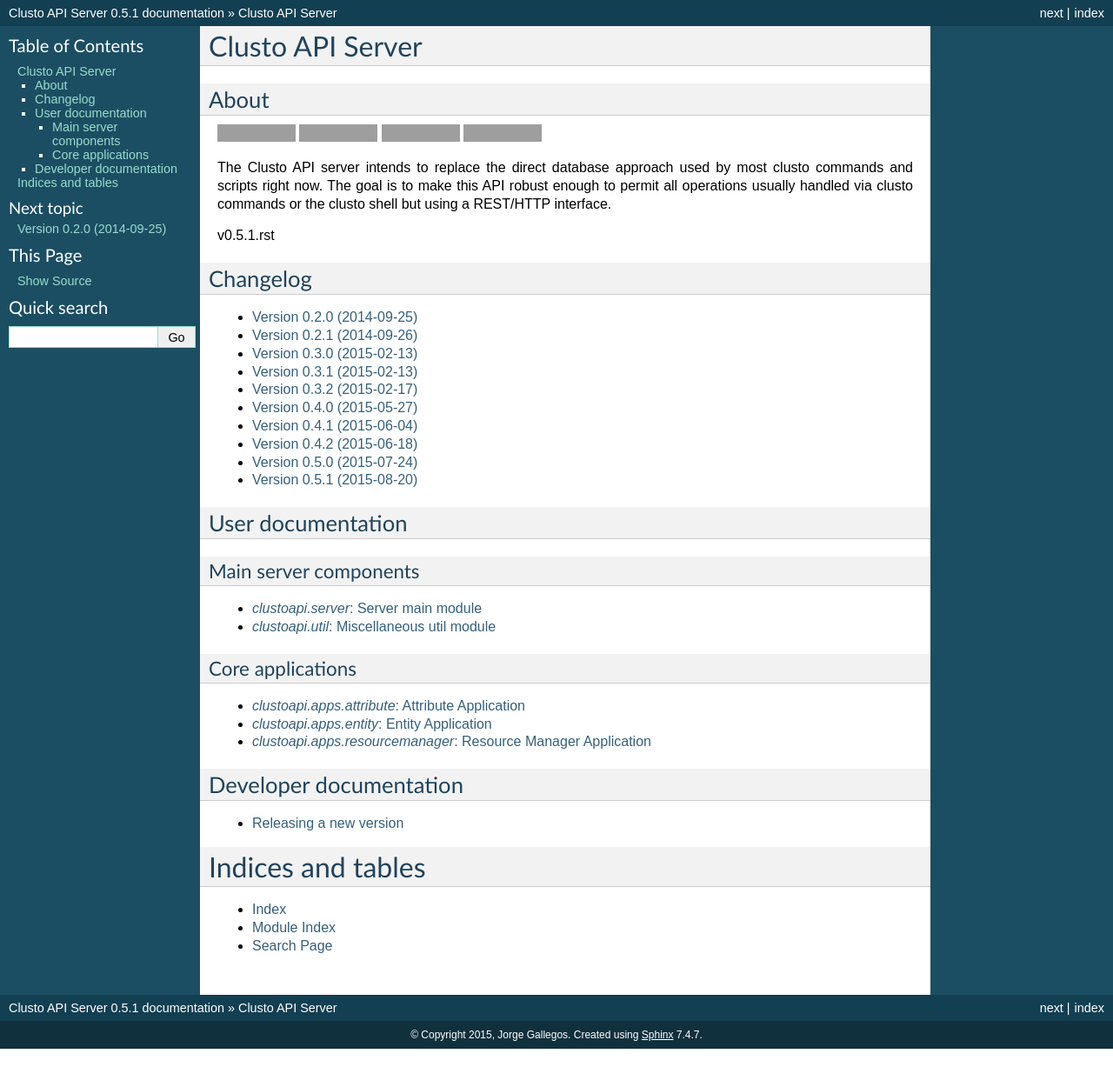
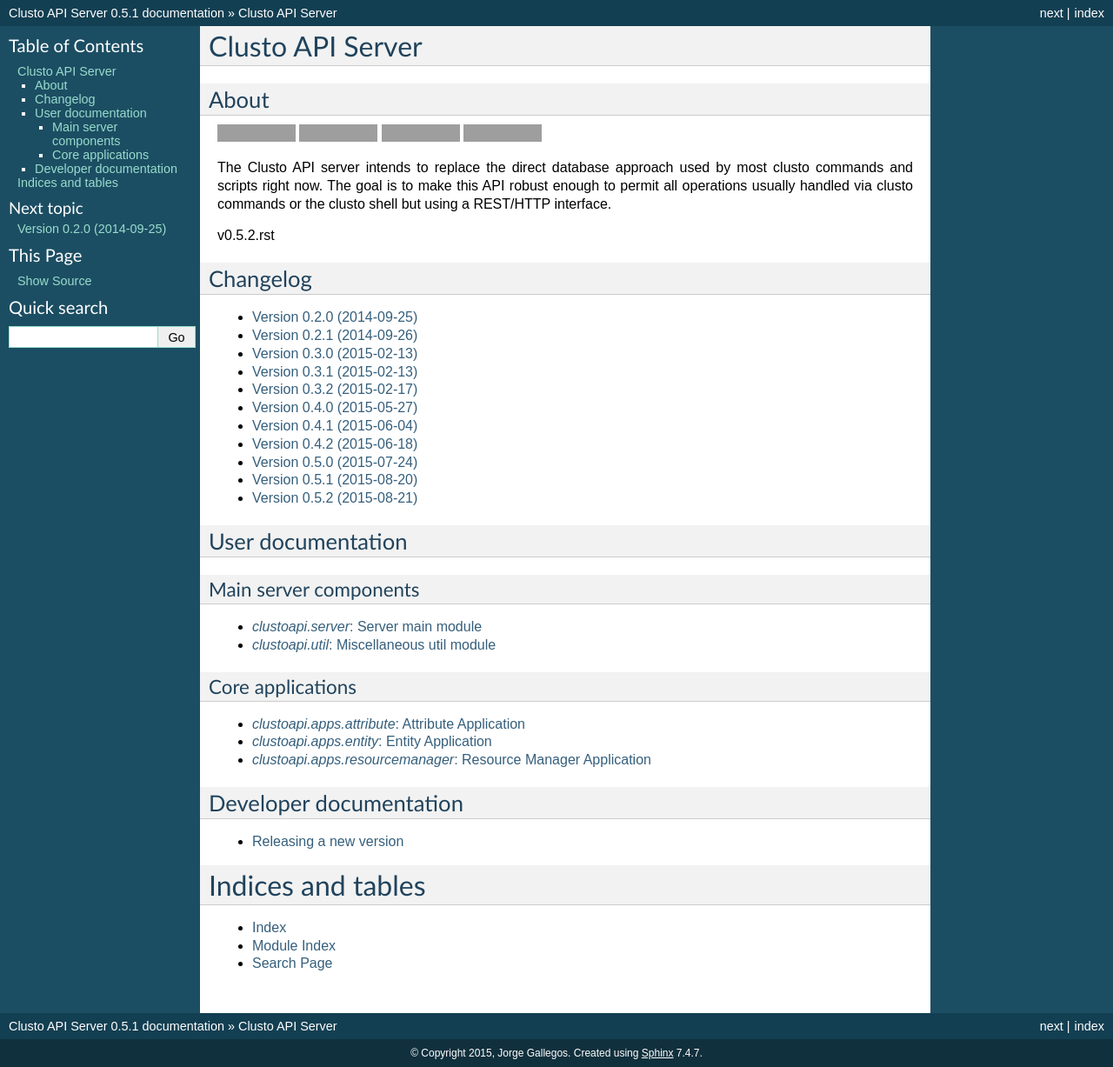
Before and after one commit to clusto/clusto-apiserver, a Sphinx documentation site: the page built from docs/index.rst, in a window 1280 px wide. Shown: the whole page at 87% size. Built offline with Sphinx 7.4.7, drawn with Linux system fonts in a browser that asks for light colours; before the commit the page ends 1206 px from its top, so only the background shows below that; grey boxes are pictures that could not be loaded.

Commit message:
Updating changelog

```diff
--- a/docs/changelog/current.rst
+++ b/docs/changelog/current.rst
@@ -1 +1 @@
-v0.5.1.rst
+v0.5.2.rst
--- /dev/null
+++ b/docs/changelog/v0.5.2.rst
@@ -0,0 +1,16 @@
+Version 0.5.2 (2015-08-21)
+--------------------------
+
+New feature/bugfix release
+
+
+Features
+^^^^^^^^
+
+* Adding developer documentation (Jorge Gallegos)
+
+
+Bugfixes
+^^^^^^^^
+
+* Fixed the OPTIONS dummy routers (Jorge Gallegos)
```
